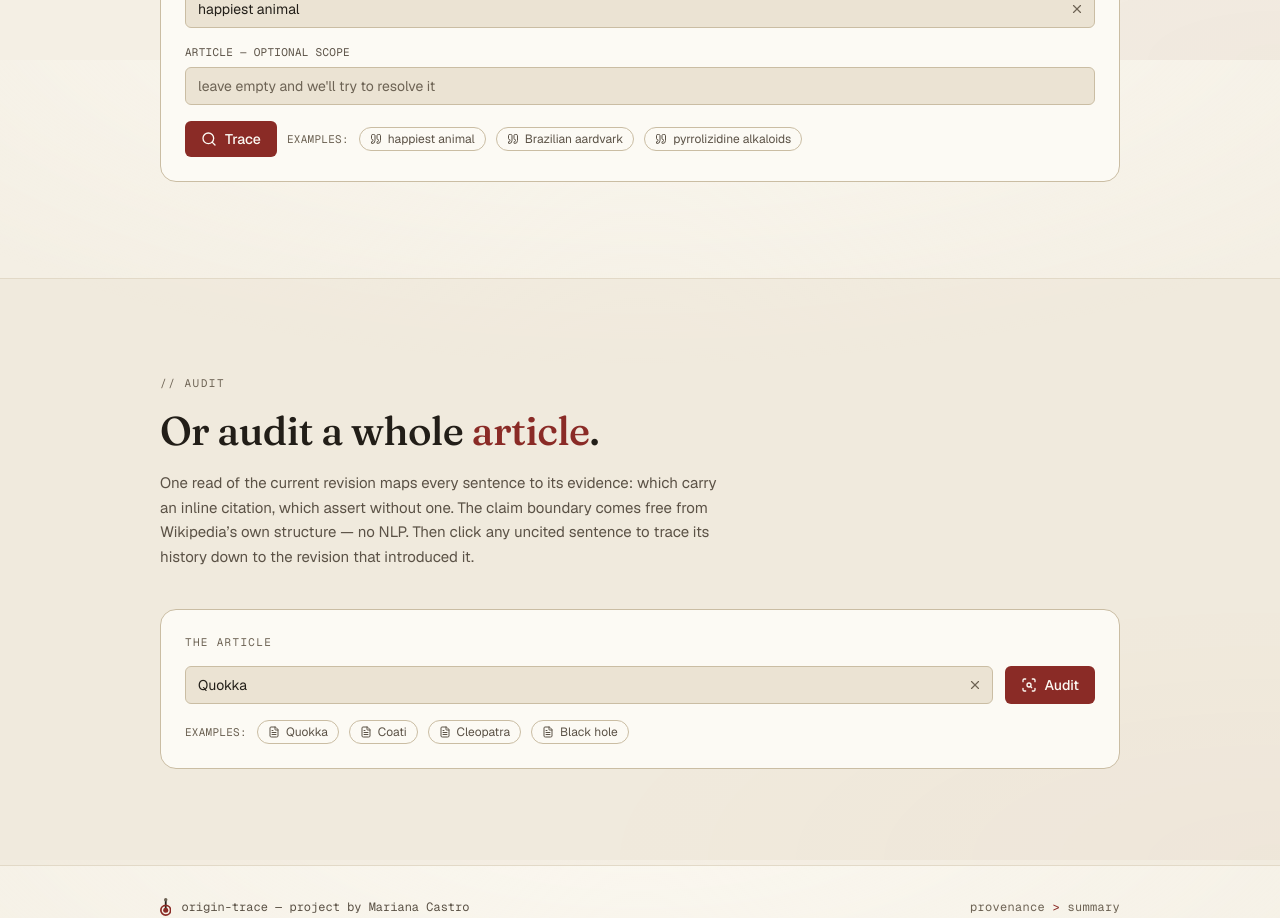
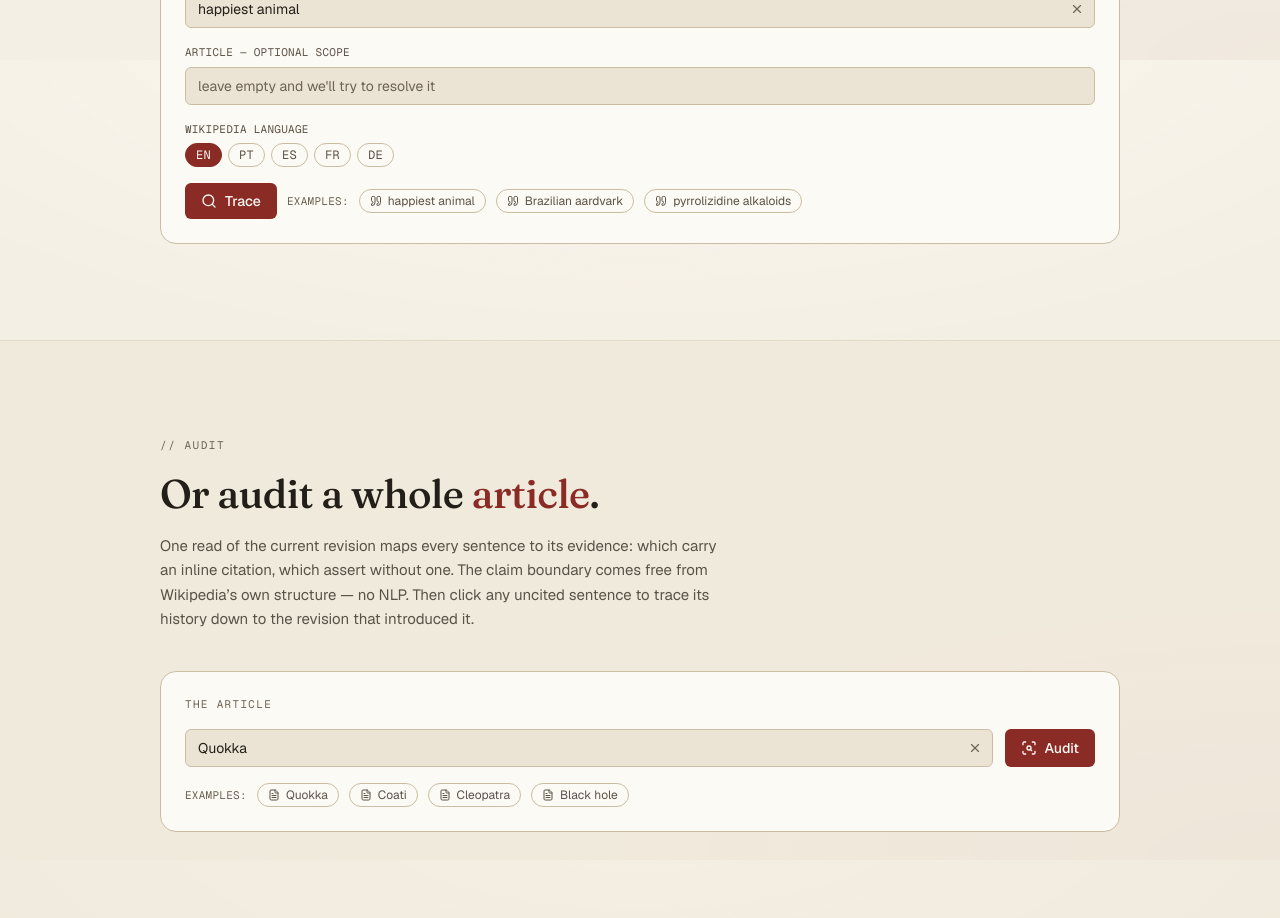
Before and after one commit to maricastroc/origin-trace, a Next.js app: page / in a window 1280 px wide. Shown: the part 5540-6458 px from the top of the page. Built offline with nearby package versions, Linux system fonts and the light colour scheme.

Commit message:
feat: add manual language selector for Wikipedia trace scope

```diff
--- a/src/app/globals.css
+++ b/src/app/globals.css
@@ -85,6 +85,18 @@ body {
     outline: 2px solid var(--accent);
     outline-offset: 2px;
   }
+
+  button:not(:disabled),
+  [role="button"]:not([aria-disabled="true"]),
+  label:has(> input[type="checkbox"]),
+  label:has(> input[type="radio"]),
+  summary {
+    cursor: pointer;
+  }
+
+  button:disabled {
+    cursor: not-allowed;
+  }
 }
 
 .kicker {
--- /dev/null
+++ b/src/components/live-trace/LangPicker.tsx
@@ -0,0 +1,41 @@
+"use client";
+
+export const LANGS: { code: string; name: string }[] = [
+  { code: "en", name: "English" },
+  { code: "pt", name: "Português" },
+  { code: "es", name: "Español" },
+  { code: "fr", name: "Français" },
+  { code: "de", name: "Deutsch" },
+];
+
+export function LangPicker({
+  value,
+  onChange,
+}: {
+  value: string;
+  onChange: (code: string) => void;
+}) {
+  return (
+    <div className="flex flex-wrap gap-1.5" role="group" aria-label="Wikipedia language">
+      {LANGS.map((l) => {
+        const active = l.code === value;
+        return (
+          <button
+            key={l.code}
+            type="button"
+            onClick={() => onChange(l.code)}
+            aria-pressed={active}
+            title={`${l.name} — ${l.code}.wikipedia`}
+            className={`rounded-full border px-2.5 py-0.5 font-mono text-[12px] uppercase tracking-wide transition-colors ${
+              active
+                ? "border-accent bg-accent text-surface-2"
+                : "border-line-strong text-ink-muted hover:border-ink hover:text-ink"
+            }`}
+          >
+            {l.code}
+          </button>
+        );
+      })}
+    </div>
+  );
+}
--- a/src/components/live-trace/LiveTrace.tsx
+++ b/src/components/live-trace/LiveTrace.tsx
@@ -6,6 +6,7 @@ import type { ClaimProvenance } from "@/types/ClaimProvenance";
 import type { Resolution } from "@/types/Resolution";
 import type { TraceProgress } from "@/types/TraceProgress";
 import { streamTrace } from "@/lib/traceClient";
+import { parseArticleInput } from "@/lib/articleInput";
 import { errMsg } from "@/lib/errMsg";
 import { useHistory } from "@/lib/history";
 import { paramsToKey, readParams, updateUrl } from "@/lib/permalink";
@@ -14,6 +15,7 @@ import { CopyLinkButton } from "../common/CopyLinkButton";
 import { HistoryStrip } from "../common/HistoryStrip";
 import { CaseFile } from "../case-file/CaseFile";
 import { ClearableInput } from "./ClearableInput";
+import { LangPicker } from "./LangPicker";
 import { LiveTraceLoading } from "./LiveTraceLoading";
 import { ScopeBanner } from "./ScopeBanner";
 import { ScopePicker } from "./ScopePicker";
@@ -25,7 +27,7 @@ type State =
   | { status: "ambiguous"; resolution: Resolution }
   | { status: "unresolved"; note: string }
   | { status: "tracing"; scope: string; progress: TraceProgress | null }
-  | { status: "error"; message: string }
+  | { status: "error"; message: string; lang: string }
   | { status: "done"; data: ClaimProvenance; scope: string; phrase: string; lang?: string };
 
 const EXAMPLES: { phrase: string; label: string }[] = [
@@ -39,10 +41,11 @@ const enc = encodeURIComponent;
 export function LiveTrace() {
   const [phrase, setPhrase] = useState("happiest animal");
   const [article, setArticle] = useState("");
+  const [lang, setLang] = useState("en");
   const [state, setState] = useState<State>({ status: "idle" });
   const { items: history, remember, forget, clear } = useHistory("trace");
 
-  async function trace(scope: string, claimPhrase: string, lang?: string) {
+  async function trace(scope: string, claimPhrase: string, lang = "en") {
     setState({ status: "tracing", scope, progress: null });
     try {
       const data = await streamTrace({
@@ -63,11 +66,11 @@ export function LiveTrace() {
       });
       updateUrl(params);
     } catch (err) {
-      setState({ status: "error", message: errMsg(err) });
+      setState({ status: "error", message: errMsg(err), lang });
     }
   }
 
-  async function resolveAndTrace(p: string, a: string, lang?: string) {
+  async function resolveAndTrace(p: string, a: string, lang = "en") {
     if (!p) return;
     if (a) {
       await trace(a, p, lang);
@@ -76,10 +79,10 @@ export function LiveTrace() {
 
     setState({ status: "resolving" });
     try {
-      const res = await fetch(`/api/resolve?phrase=${enc(p)}`);
+      const res = await fetch(`/api/resolve?phrase=${enc(p)}&lang=${enc(lang)}`);
       const body = await res.json();
       if (!res.ok) {
-        setState({ status: "error", message: body.error ?? `Error ${res.status}` });
+        setState({ status: "error", message: body.error ?? `Error ${res.status}`, lang });
         return;
       }
       const r = body as Resolution;
@@ -91,13 +94,19 @@ export function LiveTrace() {
         setState({ status: "ambiguous", resolution: r });
       }
     } catch (err) {
-      setState({ status: "error", message: errMsg(err) });
+      setState({ status: "error", message: errMsg(err), lang });
     }
   }
 
   async function submit(event?: React.FormEvent) {
     event?.preventDefault();
-    await resolveAndTrace(phrase.trim(), article.trim());
+    // A pasted Wikipedia URL carries both the title and its language — normalize
+    // the field and let the URL's language win over the picker.
+    const parsed = parseArticleInput(article);
+    const effLang = parsed.lang ?? lang;
+    if (parsed.title !== article) setArticle(parsed.title);
+    if (effLang !== lang) setLang(effLang);
+    await resolveAndTrace(phrase.trim(), parsed.title, effLang);
   }
 
   const bootstrapped = useRef(false);
@@ -108,10 +117,10 @@ export function LiveTrace() {
     const p = params.get("trace");
     if (!p) return;
     const a = params.get("article") ?? "";
-    const lang = params.get("lang") ?? undefined;
+    const lang = params.get("lang") ?? "en";
 
     // eslint-disable-next-line react-hooks/set-state-in-effect
-    setPhrase(p); setArticle(a);
+    setPhrase(p); setArticle(a); setLang(lang);
     document.getElementById("live")?.scrollIntoView({ behavior: "smooth", block: "start" });
     void resolveAndTrace(p, a, lang);
     // eslint-disable-next-line react-hooks/exhaustive-deps
@@ -120,9 +129,10 @@ export function LiveTrace() {
   function replay(entry: (typeof history)[number]) {
     const p = entry.params.trace ?? "";
     const a = entry.params.article ?? "";
-    const lang = entry.params.lang ?? undefined;
+    const lang = entry.params.lang ?? "en";
     setPhrase(p);
     setArticle(a);
+    setLang(lang);
     void resolveAndTrace(p, a, lang);
   }
 
@@ -160,6 +170,12 @@ export function LiveTrace() {
               placeholder="leave empty and we'll try to resolve it"
             />
           </label>
+          <div className="flex flex-col gap-1.5">
+            <span className="font-mono text-[11px] uppercase tracking-wide text-ink-muted">
+              Wikipedia language
+            </span>
+            <LangPicker value={lang} onChange={setLang} />
+          </div>
         </div>
         <div className="mt-4 flex flex-wrap items-center gap-2.5">
           <button
@@ -184,6 +200,7 @@ export function LiveTrace() {
               onClick={() => {
                 setPhrase(ex.phrase);
                 setArticle("");
+                setLang("en");
               }}
               className="inline-flex items-center gap-1.5 rounded-full border border-line-strong px-2.5 py-0.5 text-[12px] text-ink-muted transition-colors hover:border-ink hover:text-ink"
             >
@@ -210,7 +227,7 @@ export function LiveTrace() {
       {state.status === "ambiguous" && (
         <ScopePicker
           resolution={state.resolution}
-          onPick={(title) => trace(title, phrase.trim())}
+          onPick={(title) => trace(title, phrase.trim(), lang)}
         />
       )}
 
@@ -236,10 +253,16 @@ export function LiveTrace() {
         <div className="rounded-xl border border-danger/30 bg-danger-bg px-5 py-4">
           <p className="font-mono text-[11px] uppercase tracking-[0.12em] text-danger">
             couldn&rsquo;t trace
+            <span className="ml-2 text-ink-faint">· searched {state.lang}.wikipedia</span>
           </p>
           <p className="mt-1.5 text-[13.5px] leading-relaxed text-ink-muted">
             {state.message}
           </p>
+          {state.lang !== "en" ? null : (
+            <p className="mt-1.5 text-[12.5px] leading-relaxed text-ink-faint">
+              Not in English? Pick a different Wikipedia language above and trace again.
+            </p>
+          )}
         </div>
       )}
 
--- /dev/null
+++ b/src/lib/articleInput.ts
@@ -0,0 +1,26 @@
+/**
+ * Normalizes a user-typed article scope. Accepts either a bare title
+ * ("Neymar") or a full Wikipedia URL and returns the clean title — plus the
+ * language subdomain when the input was a URL, so a pasted pt.wikipedia link
+ * can retarget the trace without the user touching the language picker.
+ */
+export function parseArticleInput(raw: string): { title: string; lang?: string } {
+  const trimmed = raw.trim();
+  if (!trimmed) return { title: "" };
+
+  // e.g. https://pt.wikipedia.org/wiki/Neymar , en.m.wikipedia.org/wiki/Animal_Farm
+  const match = trimmed.match(
+    /^(?:https?:\/\/)?([a-z-]{2,})\.(?:m\.)?wikipedia\.org\/wiki\/([^?#]+)/i,
+  );
+  if (!match) return { title: trimmed };
+
+  const lang = match[1].toLowerCase();
+  let title = match[2];
+  try {
+    title = decodeURIComponent(title);
+  } catch {
+    // leave the raw (possibly malformed) escape sequence as-is
+  }
+  title = title.replace(/_/g, " ").trim();
+  return { title, lang };
+}
```
Also changed, not shown: 1 other file (tests, documents, lock files or other folders).
